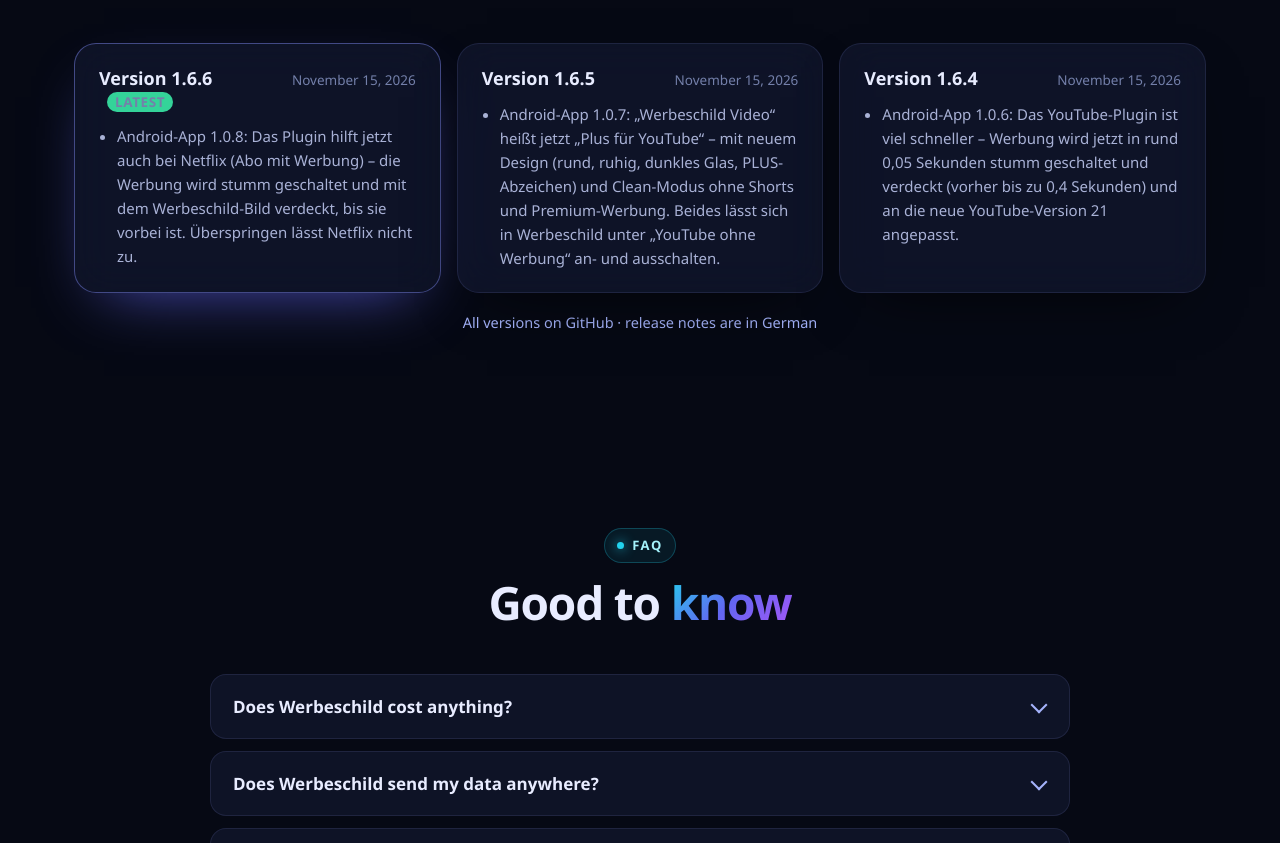
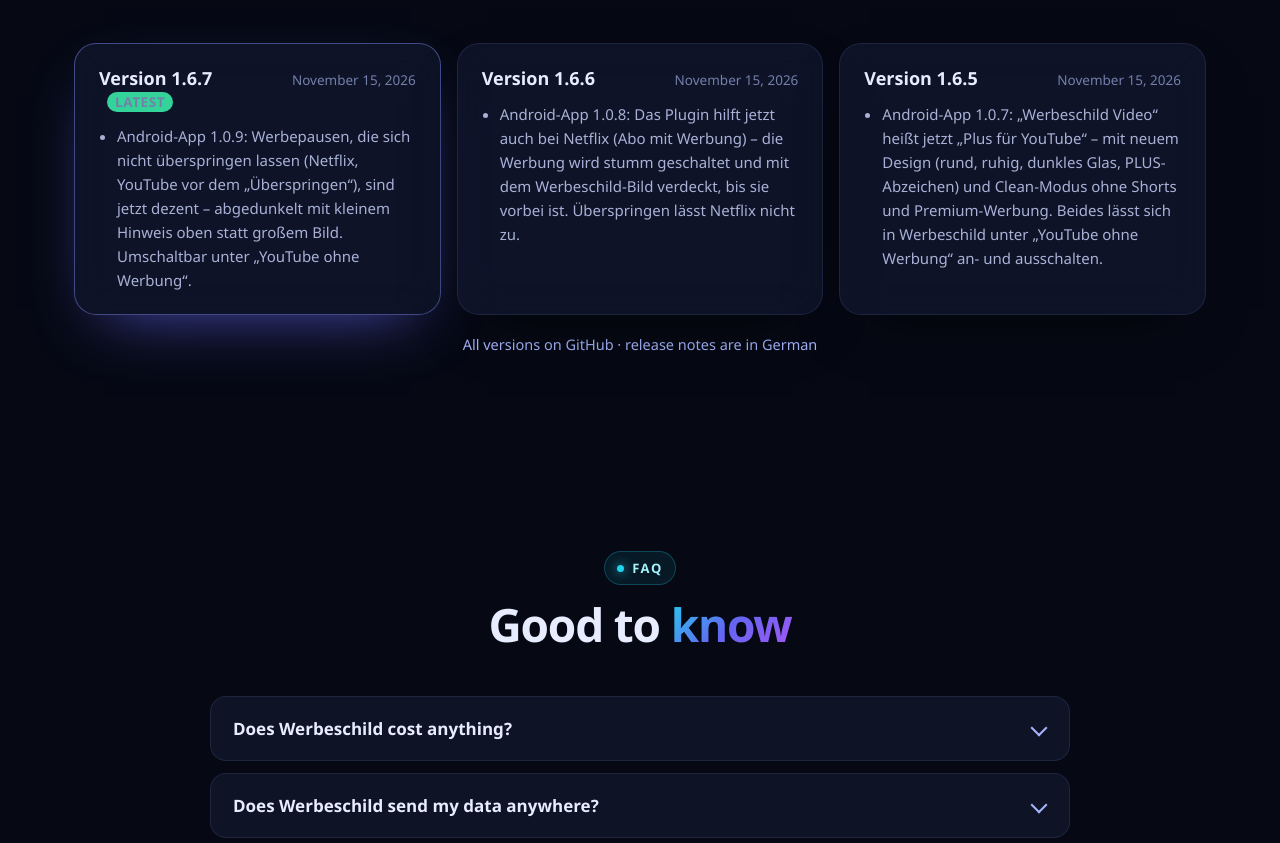
Before and after one commit to MHP3878/werbeschild, a plain HTML site: page docs/en/index.html in a window 1280 px wide. Shown: the part 3902-4745 px from the top of the page. Drawn offline with Linux system fonts and the light colour scheme.

Commit message:
Webseite aktualisiert

```diff
--- a/docs/en/index.html
+++ b/docs/en/index.html
@@ -246,9 +246,9 @@
         </div>
         <!-- neuigkeiten:start -->
         <div class="news">
-          <article class="card news-item reveal"><div class="news-head"><b>Version 1.6.6<span class="news-new">LATEST</span></b><span>November 15, 2026</span></div><ul><li>Android-App 1.0.8: Das Plugin hilft jetzt auch bei Netflix (Abo mit Werbung) – die Werbung wird stumm geschaltet und mit dem Werbeschild-Bild verdeckt, bis sie vorbei ist. &#220;berspringen l&#228;sst Netflix nicht zu.</li></ul></article>
+          <article class="card news-item reveal"><div class="news-head"><b>Version 1.6.7<span class="news-new">LATEST</span></b><span>November 15, 2026</span></div><ul><li>Android-App 1.0.9: Werbepausen, die sich nicht &#252;berspringen lassen (Netflix, YouTube vor dem „&#220;berspringen“), sind jetzt dezent – abgedunkelt mit kleinem Hinweis oben statt gro&#223;em Bild. Umschaltbar unter „YouTube ohne Werbung“.</li></ul></article>
+          <article class="card news-item reveal"><div class="news-head"><b>Version 1.6.6</b><span>November 15, 2026</span></div><ul><li>Android-App 1.0.8: Das Plugin hilft jetzt auch bei Netflix (Abo mit Werbung) – die Werbung wird stumm geschaltet und mit dem Werbeschild-Bild verdeckt, bis sie vorbei ist. &#220;berspringen l&#228;sst Netflix nicht zu.</li></ul></article>
           <article class="card news-item reveal"><div class="news-head"><b>Version 1.6.5</b><span>November 15, 2026</span></div><ul><li>Android-App 1.0.7: „Werbeschild Video“ hei&#223;t jetzt „Plus f&#252;r YouTube“ – mit neuem Design (rund, ruhig, dunkles Glas, PLUS-Abzeichen) und Clean-Modus ohne Shorts und Premium-Werbung. Beides l&#228;sst sich in Werbeschild unter „YouTube ohne Werbung“ an- und ausschalten.</li></ul></article>
-          <article class="card news-item reveal"><div class="news-head"><b>Version 1.6.4</b><span>November 15, 2026</span></div><ul><li>Android-App 1.0.6: Das YouTube-Plugin ist viel schneller – Werbung wird jetzt in rund 0,05 Sekunden stumm geschaltet und verdeckt (vorher bis zu 0,4 Sekunden) und an die neue YouTube-Version 21 angepasst.</li></ul></article>
         </div>
         <p class="news-more"><a href="https://github.com/MHP3878/werbeschild/releases">All versions on GitHub · release notes are in German</a></p>
         <!-- neuigkeiten:end -->
```
Also changed, not shown: docs/index.html (+2 -2 lines).
